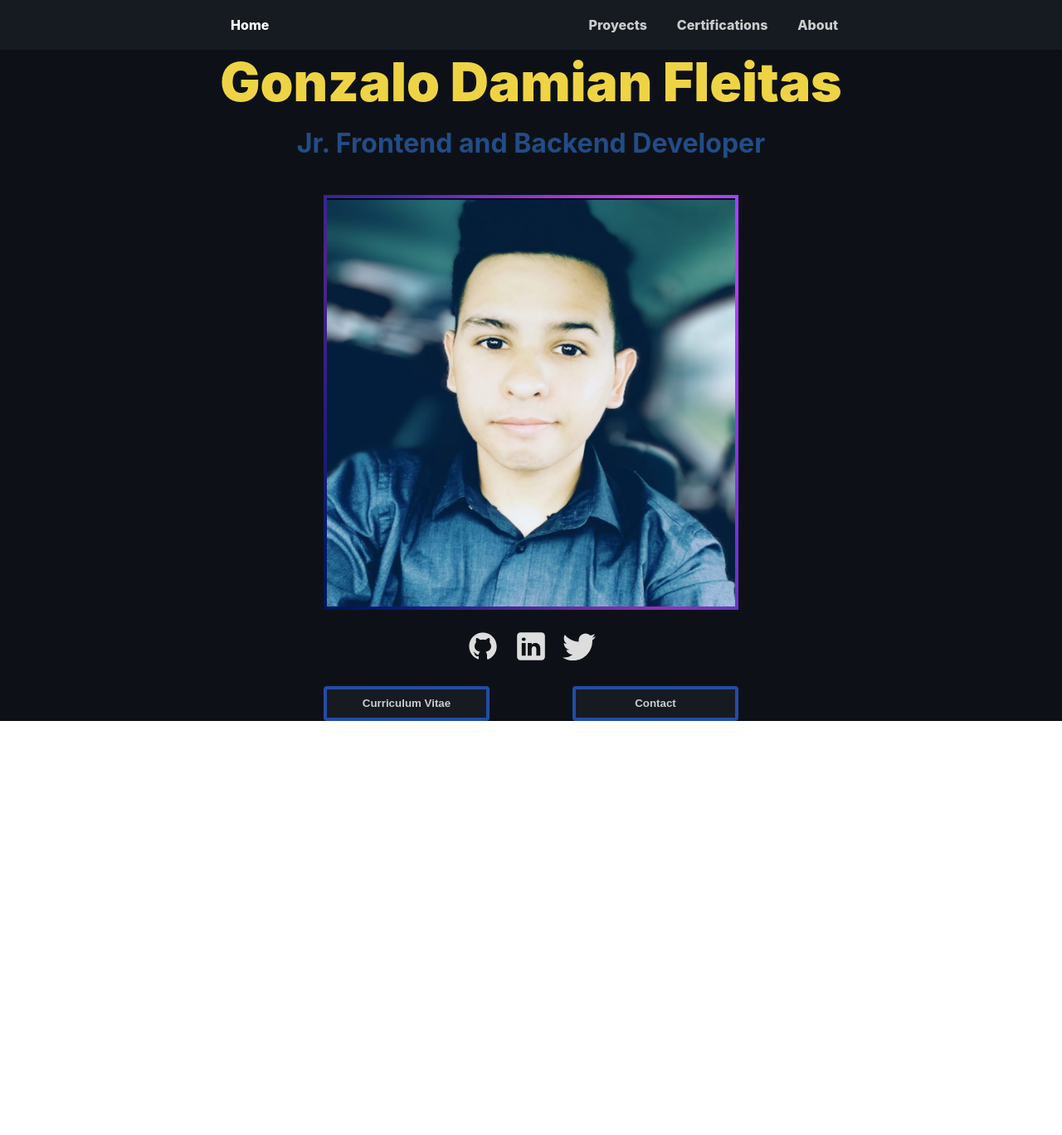
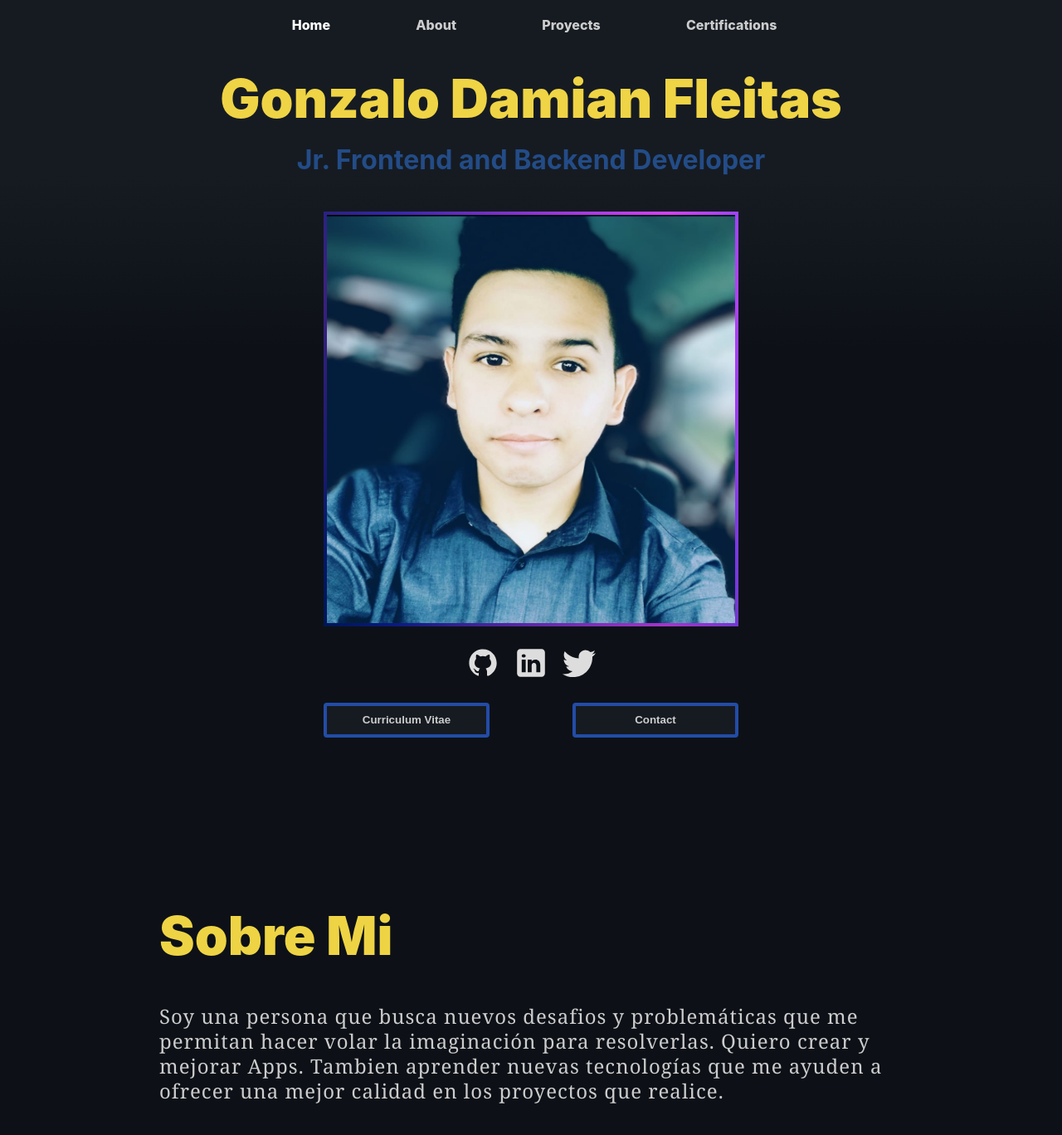
Before and after one commit to JAFleitas/my-portfolio, a Next.js app: page / in a window 1280 px wide. Shown: the top 1368 px of the page at 83% size. Before the commit the page ends 869 px from the top, so only its background shows below. Built offline with nearby package versions, Linux system fonts and the light colour scheme.

Commit message:
modificando estilos y creando el componente about

```diff
--- a/components/layout/InitialLayout/styles.ts
+++ b/components/layout/InitialLayout/styles.ts
@@ -5,7 +5,12 @@ export const Container = styled.div`
   display: flex;
   flex-direction: column;
   width: 100%;
-  background: #0d1117;
+  background: rgb(22, 27, 34);
+  background: linear-gradient(
+    180deg,
+    rgba(22, 27, 34, 1) 15%,
+    rgba(13, 17, 23, 1) 30%
+  );
   min-height: 100vh;
   align-items: center;
 `;
@@ -14,6 +19,8 @@ export const ChildrenContainer = styled.div`
   flex-direction: column;
   width: 70%;
   color: #d0d0d0;
+  margin-top: 80px;
+  gap: 200px;
   @media ${MOBILE} {
     width: 90%;
   }
--- /dev/null
+++ b/components/ui/About/index.tsx
@@ -0,0 +1,24 @@
+import { useState, useEffect } from "react";
+import { SubTitle } from "../../../styles/globalStyledComponents";
+import { Container, Paragraph } from "./styles";
+
+export const About = () => {
+  const [isVisible, setIsVisible] = useState(false);
+  useEffect(() => {
+    addEventListener("scroll", () => setIsVisible(true));
+    return () => removeEventListener("scroll", () => setIsVisible(true));
+  }, []);
+  return (
+    <Container>
+      <SubTitle>Sobre Mi</SubTitle>
+      {isVisible && (
+        <Paragraph>
+          Soy una persona que busca nuevos desafios y problemáticas que me
+          permitan hacer volar la imaginación para resolverlas. Quiero crear y
+          mejorar Apps. Tambien aprender nuevas tecnologías que me ayuden a
+          ofrecer una mejor calidad en los proyectos que realice.
+        </Paragraph>
+      )}
+    </Container>
+  );
+};
--- /dev/null
+++ b/components/ui/About/styles.ts
@@ -0,0 +1,22 @@
+import styled from "styled-components";
+import { MOBILE, TABLET } from "../../../helpers/constants";
+import { fadeIn } from "../../../styles/globalStyledComponents";
+
+export const Container = styled.div`
+  display: flex;
+  flex-direction: column;
+  justify-content: start;
+  align-items: flex-start;
+  gap: 20px;
+  margin-bottom: 50px;
+`;
+
+export const Paragraph = styled.p`
+  font-family: Georgia, "Times New Roman", Times, serif;
+  font-size: 1.5rem;
+  letter-spacing: 1px;
+  font-weight: 500;
+  line-height: 0.8cm;
+  color: #ccc;
+  animation: ${fadeIn} 2s linear forwards;
+`;
--- a/components/ui/CustomLink/styles.ts
+++ b/components/ui/CustomLink/styles.ts
@@ -4,16 +4,15 @@ interface Props {
   isPressed?: boolean;
 }
 export const Ancor = styled.a<Props>`
-  padding: 4px 10px;
   text-transform: capitalize;
   font-weight: 800;
   color: ${(props) => (props.isPressed ? "#aaa" : "#ccc")};
 
-  border-radius: 0.25rem;
   color: ${(props) => (props.isPressed ? "#fff" : null)};
 
   :hover {
     color: #fff;
+    border-bottom: 2px solid #fff;
   }
 `;
 
--- a/components/ui/Navbar/index.tsx
+++ b/components/ui/Navbar/index.tsx
@@ -1,20 +1,16 @@
 import { CustomLink } from "../CustomLink";
-import { Container, Wrapper, HomeLink, Nav } from "./styles";
-const pathRoutes = ["proyects", "certifications", "about"];
+import { Container, Nav } from "./styles";
+const pathRoutes = ["about", "proyects", "certifications"];
 
 export const Navbar = () => {
   return (
     <Container>
-      <Wrapper>
-        <HomeLink>
-          <CustomLink path="" content="Home" />
-        </HomeLink>
-        <Nav>
-          {pathRoutes.map((path) => (
-            <CustomLink content={path} key={path} path={path} />
-          ))}
-        </Nav>
-      </Wrapper>
+      <Nav>
+        <CustomLink path="" content="Home" />
+        {pathRoutes.map((path) => (
+          <CustomLink content={path} key={path} path={path} />
+        ))}
+      </Nav>
     </Container>
   );
 };
--- a/components/ui/Navbar/styles.ts
+++ b/components/ui/Navbar/styles.ts
@@ -1,4 +1,5 @@
 import styled from "styled-components";
+import { MOBILE, TABLET } from "../../../helpers/constants";
 
 export const Container = styled.div`
   display: flex;
@@ -8,16 +9,19 @@ export const Container = styled.div`
   color: #d0d0d0;
   align-items: center;
   justify-content: center;
+  position: fixed;
+  z-index: 100;
 `;
-export const Wrapper = styled.div`
-  display: flex;
-  justify-content: space-between;
-  width: 60%;
-`;
-
-export const HomeLink = styled.div``;
 
 export const Nav = styled.div`
   display: flex;
-  flex-direction: row;
+  justify-content: space-around;
+  width: 60%;
+  padding: 40px;
+  @media ${MOBILE} {
+    width: 100%;
+  }
+  @media ${TABLET} {
+    width: 80%;
+  }
 `;
--- a/components/ui/PrimaryButton/index.tsx
+++ b/components/ui/PrimaryButton/index.tsx
@@ -1,4 +1,5 @@
 import React, { FC } from "react";
+import { ButtonStyled } from "./styles";
 
 interface Props {
   content: string;
@@ -11,30 +12,3 @@ export const PrimaryButton: FC<Props> = ({ content }) => {
     </>
   );
 };
-
-import styled from "styled-components";
-import { MOBILE, TABLET } from "../../../helpers/constants";
-const ButtonStyled = styled.button`
-  display: flex;
-  min-width: 200px;
-  border: 4px solid #234ca7;
-  border-radius: 0.25rem;
-  background: #161b22;
-  color: #ccc;
-  text-align: center;
-  font-weight: 700;
-  justify-content: center;
-  padding: 0.6rem;
-  transition: all 0.3s ease;
-  :hover {
-    border: 4px solid #0f89e3;
-    color: #fff;
-    background: #0d1117;
-  }
-
-  @media ${TABLET} {
-  }
-  @media ${MOBILE} {
-    width: 100%;
-  }
-`;
--- /dev/null
+++ b/components/ui/PrimaryButton/styles.ts
@@ -0,0 +1,28 @@
+import styled from "styled-components";
+import { MOBILE, TABLET } from "../../../helpers/constants";
+
+export const ButtonStyled = styled.button`
+  display: flex;
+  min-width: 200px;
+  border: 4px solid #234ca7;
+  border-radius: 0.25rem;
+  background: #161b22;
+  color: #ccc;
+  text-align: center;
+  font-weight: 700;
+  justify-content: center;
+  padding: 0.6rem;
+  transition: all 0.3s ease;
+  cursor: pointer;
+  :hover {
+    border: 4px solid #0f89e3;
+    color: #fff;
+    background: #0d1117;
+  }
+
+  @media ${TABLET} {
+  }
+  @media ${MOBILE} {
+    width: 100%;
+  }
+`;
--- a/components/ui/index.ts
+++ b/components/ui/index.ts
@@ -1,2 +1,3 @@
-export * from "./Navbar"
-export * from "./Profile"
+export * from "./Navbar";
+export * from "./Profile";
+export * from "./About";
--- a/pages/index.tsx
+++ b/pages/index.tsx
@@ -1,16 +1,23 @@
+import { useRef } from "react";
 import { InitialLayout } from "../components/layout/InitialLayout";
-import { Profile } from "../components/ui";
-
-
-
+import { Profile, About } from "../components/ui";
 
 const HomePage = () => {
+  /* const prueba = useRef() as React.MutableRefObject<HTMLInputElement>; */
   return (
-    <InitialLayout
-    >
-     <Profile/>
+    <InitialLayout>
+      {/*  <button
+        onClick={() => {
+          prueba.current!.scrollIntoView({ behavior: "smooth" });
+        }}
+      </button>
+        scroll
+      > */}
+      <Profile />
+
+      <About />
     </InitialLayout>
   );
-}
+};
 
-export default HomePage
+export default HomePage;
--- /dev/null
+++ b/styles/globalStyledComponents.ts
@@ -0,0 +1,28 @@
+import styled, { keyframes } from "styled-components";
+import { MOBILE, TABLET } from "../helpers/constants";
+
+export const SubTitle = styled.h2`
+  font-weight: 900;
+  color: #fde047f0;
+  font-size: 4rem;
+  display: flex;
+  align-items: start;
+
+  margin: 0;
+  @media ${MOBILE} {
+    font-size: 2.5rem;
+    font-weight: 800;
+  }
+  @media ${TABLET} {
+    font-size: 3rem;
+  }
+`;
+
+export const fadeIn = keyframes`
+  0%{
+    opacity: 0;
+  }
+  100%{
+    opacity: 1;
+  }
+`;
```
